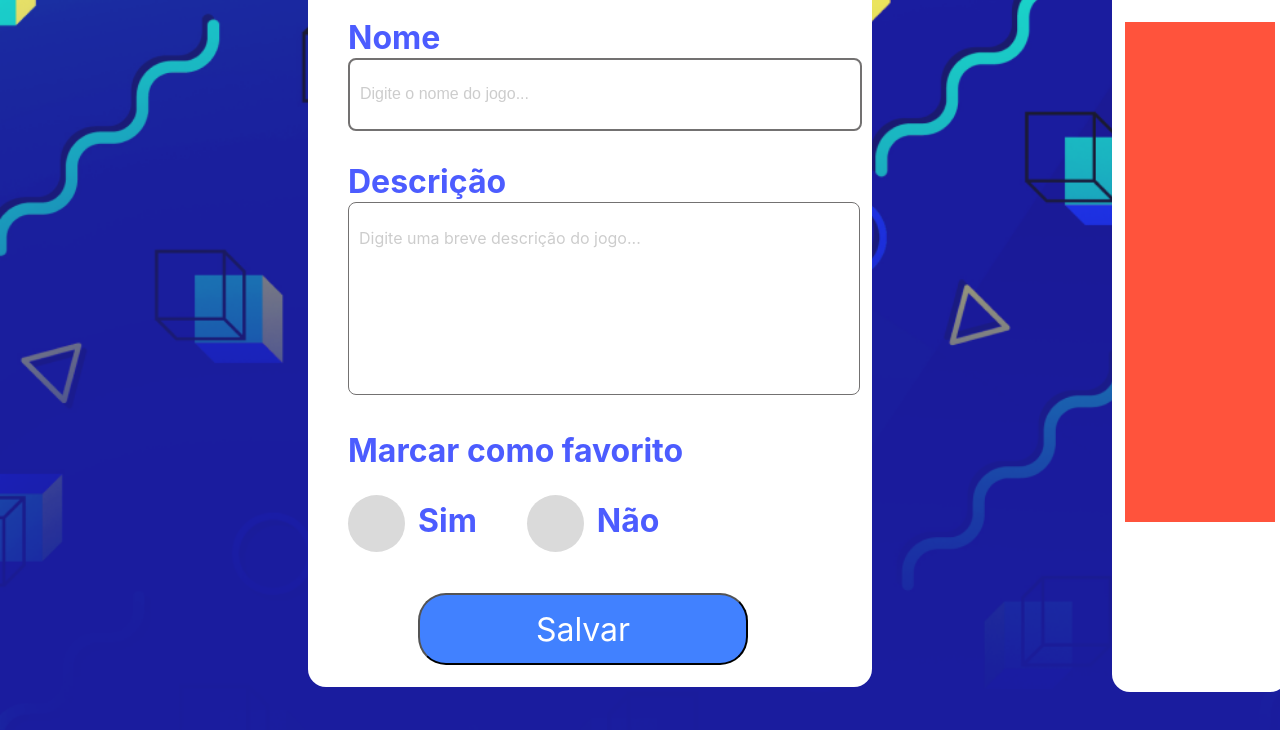
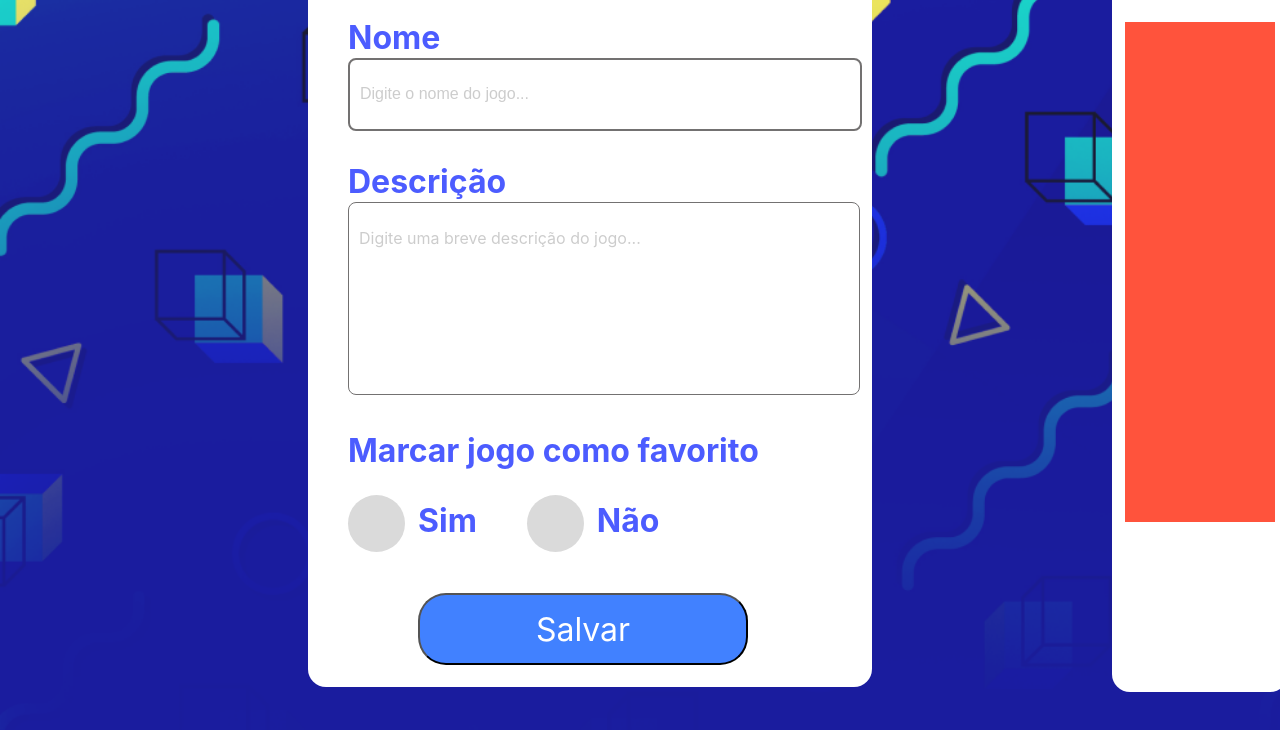
Before and after one commit to ron010-1/DesafioLoopis, a plain HTML site: page index.html in a window 1280 px wide. Shown: the part 480-1210 px from the top of the page. Drawn offline with Linux system fonts and the light colour scheme; a web font is replaced by a local one.

Commit message:
adicao do js

```diff
--- a/index.html
+++ b/index.html
@@ -42,7 +42,7 @@
             </div>
 
             <div class="favorito">
-                <label for="">Marcar como favorito</label><br>
+                <label for="">Marcar jogo como favorito</label><br>
 
             </div>
 
```
